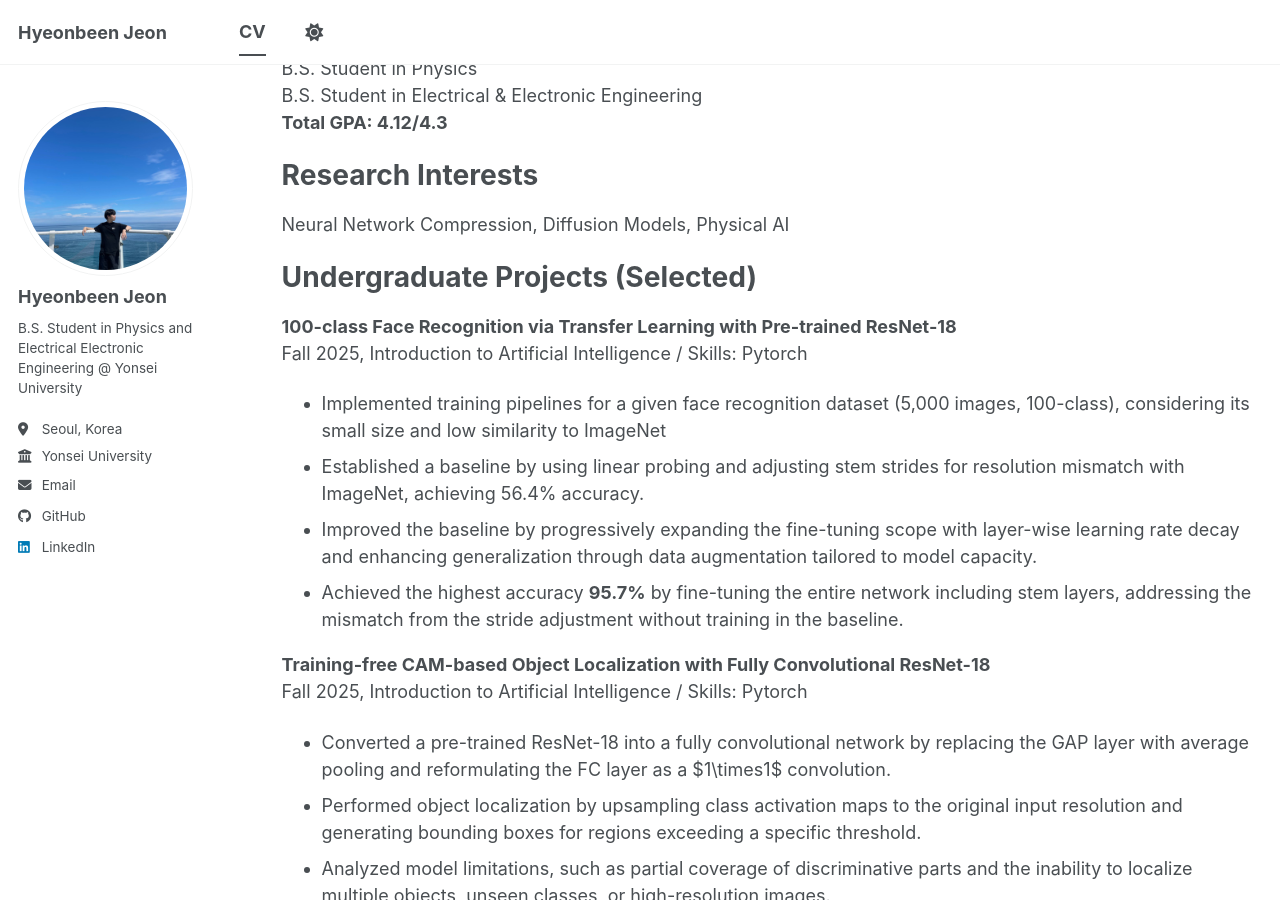
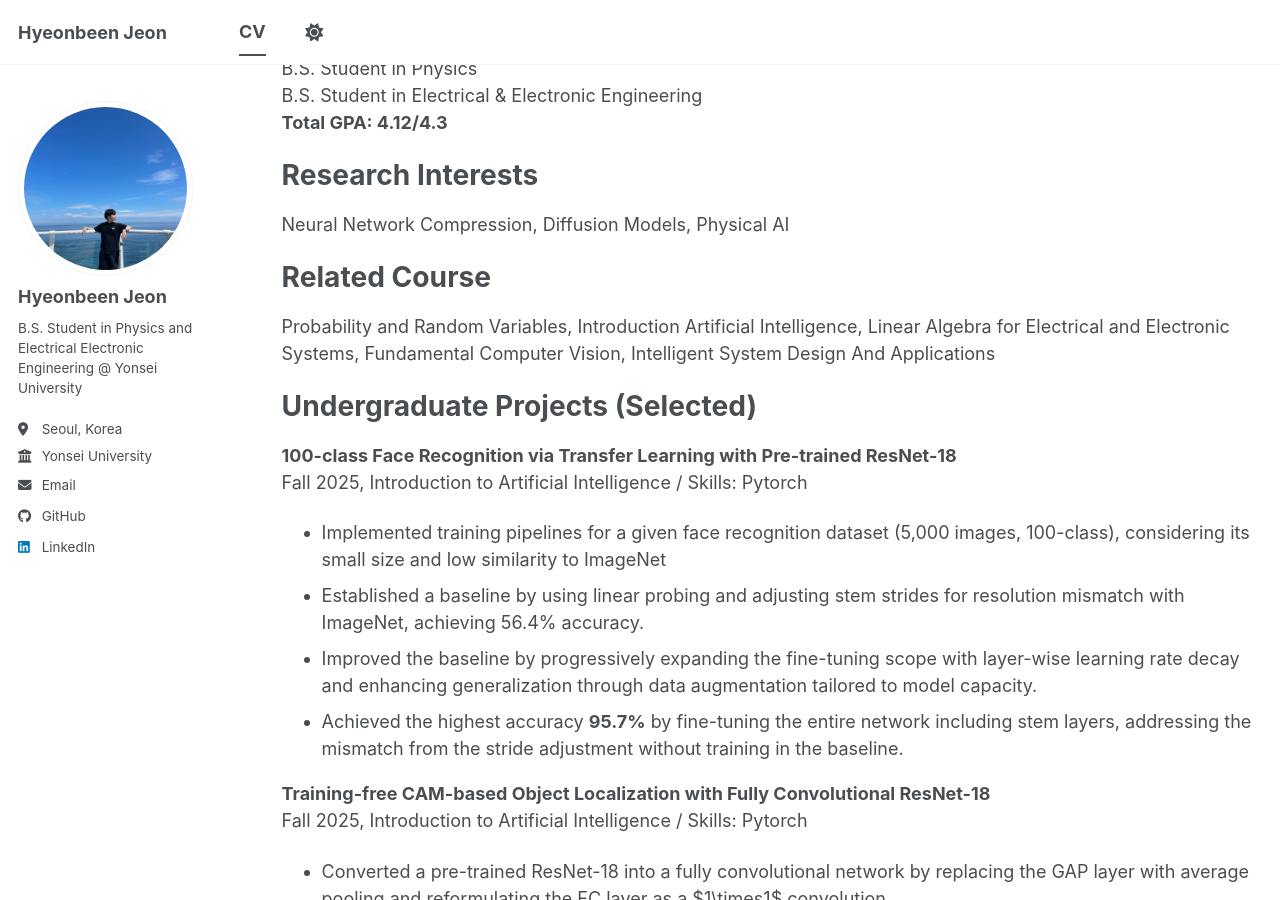
Before and after one commit to jnhnbn01/jnhnbn01.github.io, a Jekyll site: the page built from _pages/cv.md, in a window 1280 px wide and 900 px high, scrolled down 324 px. Built offline with Jekyll 4.4.1, drawn with Linux system fonts in a browser that asks for light colours; a script bundle is joined from its source files by our own code; library files that are not in the unit come from our copies.

Commit message:
cv.md 업데이트

```diff
--- a/_pages/cv.md
+++ b/_pages/cv.md
@@ -31,6 +31,10 @@ Research Interests
 =====
 Neural Network Compression, Diffusion Models, Physical AI
 <br>
+
+Related Course
+=====
+Probability and Random Variables, Introduction Artificial Intelligence, Linear Algebra for Electrical and Electronic Systems, Fundamental Computer Vision, Intelligent System Design And Applications
 
 Undergraduate Projects (Selected)
 =====
```
